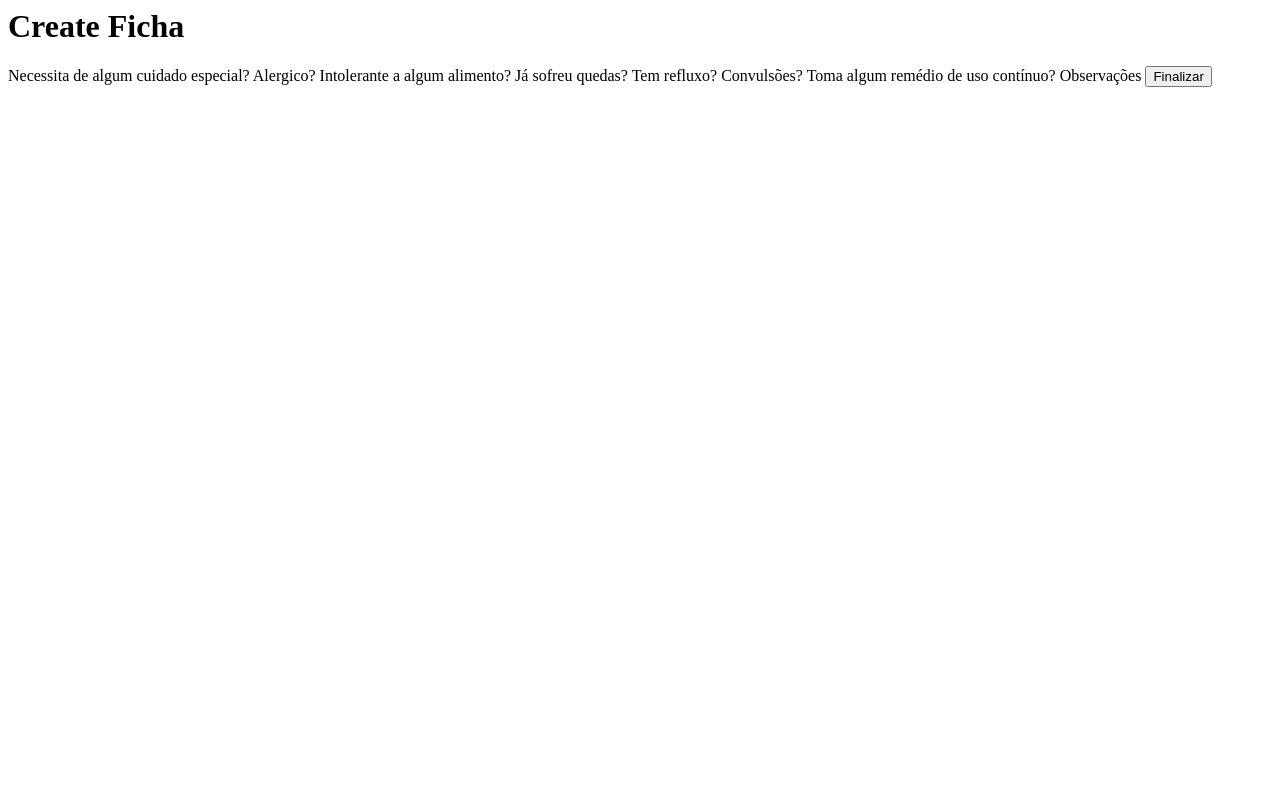
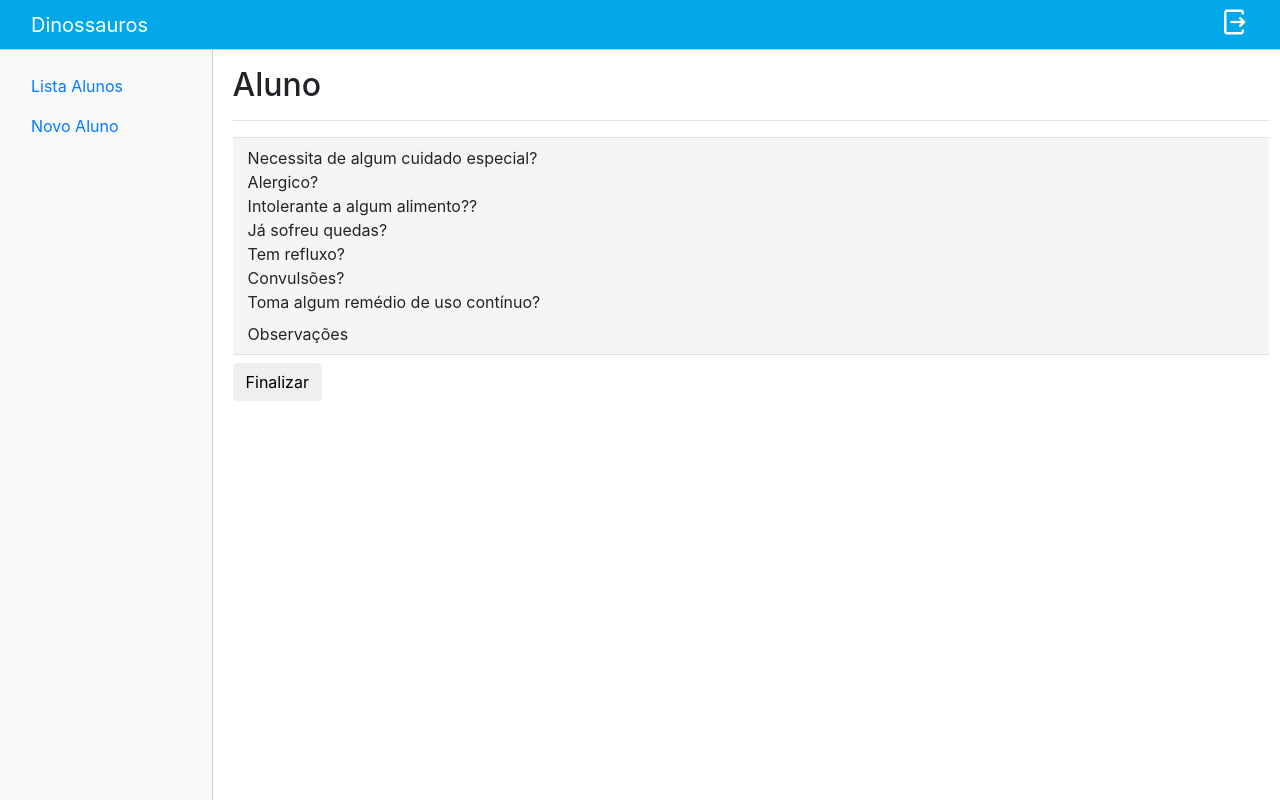
Before and after one commit to siconeli/Dinossauros, a Django app: template apps/ficha/templates/ficha/ficha_wizard_create.html in a window 1280 px wide. Run offline with Django 5.2, Linux system fonts and the light colour scheme; tables that the repository leaves empty hold one stand-in row (values such as "Sample post"); the template is opened without the code that fills it: values that come from a table or form of the project are taken from there, most other values are stand-ins (such as "Sample title", 1, 10 or a date in 2020); some libraries are stand-ins or nearby versions.

Commit message:
Finalizei template de cadastrar ficha no formWizard

```diff
--- a/apps/ficha/models.py
+++ b/apps/ficha/models.py
@@ -11,7 +11,7 @@
     refluxo = models.BooleanField(default=False, blank=True)
     convulsoes = models.BooleanField(default=False, blank=True)
     remedio_continuo = models.BooleanField(default=False, blank=True)
-    obs = models.TextField(max_length=500, blank=True, null=True)
+    obs = models.TextField(max_length=2000, blank=True, null=True)
 
     def __str__(self):
         return self.cuidado_especial
--- a/apps/ficha/templates/ficha/ficha_wizard_create.html
+++ b/apps/ficha/templates/ficha/ficha_wizard_create.html
@@ -1,38 +1,74 @@
-<h1>Create Ficha</h1>
+{% extends 'core/inicio.html' %}
+
+{% load static %}
 
 {% block conteudo %}
-    <form  method="post" novalidate>
+    <main class="col-md-10 ms-sm-auto col-lg-10">
+        <div class="d-flex justify-content-between flex-wrap flex-md-nowrap align-items-center pt-3 pb-2 mb-3 border-bottom">
+            <h1 class="h2">Aluno</h1>
+        </div>
+        {% if form.errors %}
+            <div class="alert alert-danger" id="error" role="alert">
+                Existe um ou mais campos inválidos no formulário!
+            </div>
+        {% endif %}
+        <form  method="post" novalidate> <!--Colocar o novalidate para a mensagem de erro aparecer em baixo do input no template-->
             {% csrf_token %}
             {{ wizard.management_form }}
+            <div class="container-fluid py-2 border-top border-bottom mb-2" style="background-color: whitesmoke;">
+                <div class="row">
+                    <div class="col">
+                        {{ wizard.form.cuidado_especial }}
+                        <label class="form-check-label" for="{{ wizard.form.cuidado_especial.id_for_label }}">Necessita de algum cuidado especial?</label>
+                    </div>
+                </div>
+                <div class="row">
+                    <div class="col">
+                        {{ wizard.form.alergico }}
+                        <label class="form-check-label" for="{{ wizard.form.alergico.id_for_label }}">Alergico?</label>
+                    </div>
+                </div>
+                <div class="row">
+                    <div class="col">
+                        {{ wizard.form.intolerante }}
+                        <label class="form-check-label" for="{{ wizard.form.intolerante.id_for_label }}">Intolerante a algum alimento??</label>
+                    </div>
+                </div>
+                <div class="row">
+                    <div class="col">
+                        {{ wizard.form.quedas }}
+                        <label class="form-check-label" for="{{ wizard.form.quedas.id_for_label }}">Já sofreu quedas?</label>
 
-        <label for="{{ wizard.form.cuidado_especial.id_for_label }}">Necessita de algum cuidado especial?</label>
-        {{ wizard.form.cuidado_especial }}
-
-        <label for="{{ wizard.form.alergico.id_for_label }}">Alergico?</label>
-        {{ wizard.form.alergico }}
-
-        <label for="{{ wizard.form.intolerante.id_for_label }}">Intolerante a algum alimento?</label>
-        {{ wizard.form.intolerante }}
-
-        <label for="{{ wizard.form.quedas.id_for_label }}">Já sofreu quedas?</label>
-        {{ wizard.form.quedas }}
-
-        <label for="{{ wizard.form.refluxo.id_for_label }}">Tem refluxo?</label>
+                    </div>
+                </div>
+                <div class="row">
+                    <div class="col">
                         {{ wizard.form.refluxo }}
-
-        <label for="{{ wizard.form.convulsoes.id_for_label }}">Convulsões?</label>
+                        <label class="form-check-label" for="{{ wizard.form.refluxo.id_for_label }}">Tem refluxo?</label>
+                    </div>
+                </div>
+                <div class="row">
+                    <div class="col">
                         {{ wizard.form.convulsoes }}
-
-        <label for="{{ wizard.form.remedio_continuo.id_for_label }}">Toma algum remédio de uso contínuo?</label>
+                        <label class="form-check-label" for="{{ wizard.form.convulsoes.id_for_label }}">Convulsões?</label>
+                    </div>
+                </div>
+                <div class="row mb-2">
+                    <div class="col">
                         {{ wizard.form.remedio_continuo }}
-
-        <label for="{{ wizard.form.obs.id_for_label }}">Observações</label>
+                        <label class="form-check-label" for="{{ wizard.form.remedio_continuo.id_for_label }}">Toma algum remédio de uso contínuo?</label>
+                    </div>
+                </div>
+                <div class="row">
+                    <div class="col">
+                        <label class="form-check-label" for="{{ wizard.form.obs.id_for_label }}">Observações</label>
                         {{ wizard.form.obs }}
-
+                    </div>
+                </div>
+            </div>
+            <button type="submit" class="btn">{% if wizard.steps.next %} Avançar {% else %} Finalizar {% endif %}</button>
             {% if wizard.steps.prev %}
-            <button type="submit" name="wizard_goto_step" value="{{ wizard.steps.prev }}">Retornar</button>
+                <button type="submit" name="wizard_goto_step" class="btn" value="{{ wizard.steps.prev }}">Retornar</button>
             {% endif %}
-
-        <button type="submit">{% if wizard.steps.next %} Avançar {% else %} Finalizar {% endif %}</button>
         </form>
 {% endblock %}
--- a/apps/formWizard/forms.py
+++ b/apps/formWizard/forms.py
@@ -69,3 +69,6 @@
     class Meta:
         model = Ficha
         fields = ['cuidado_especial', 'alergico', 'intolerante', 'quedas', 'refluxo', 'convulsoes', 'remedio_continuo', 'obs']
+        widgets = {
+            'obs': forms.Textarea(attrs={'class': 'form-control', 'maxlength': 2000})
+        }
```
Also changed, not shown: Infra/testes.py (deleted, +0 -12 lines), apps/ficha/migrations/0007_alter_ficha_obs.py (added). Lines whose indentation alone changed are shown as unchanged.
